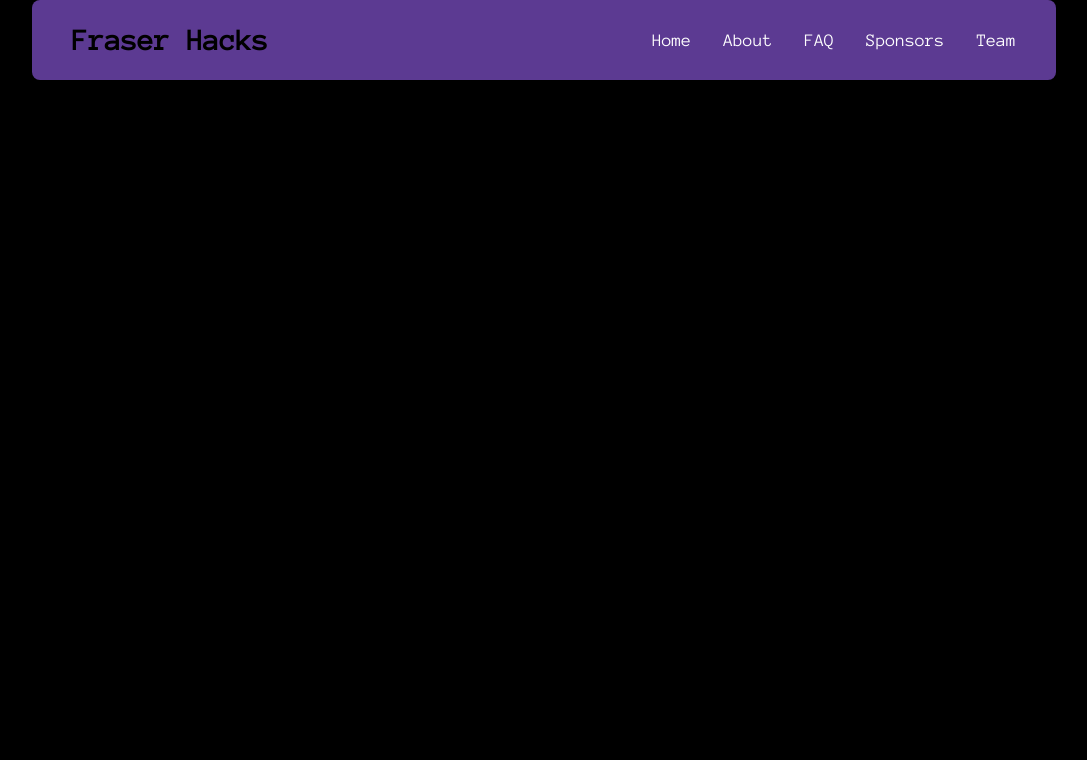
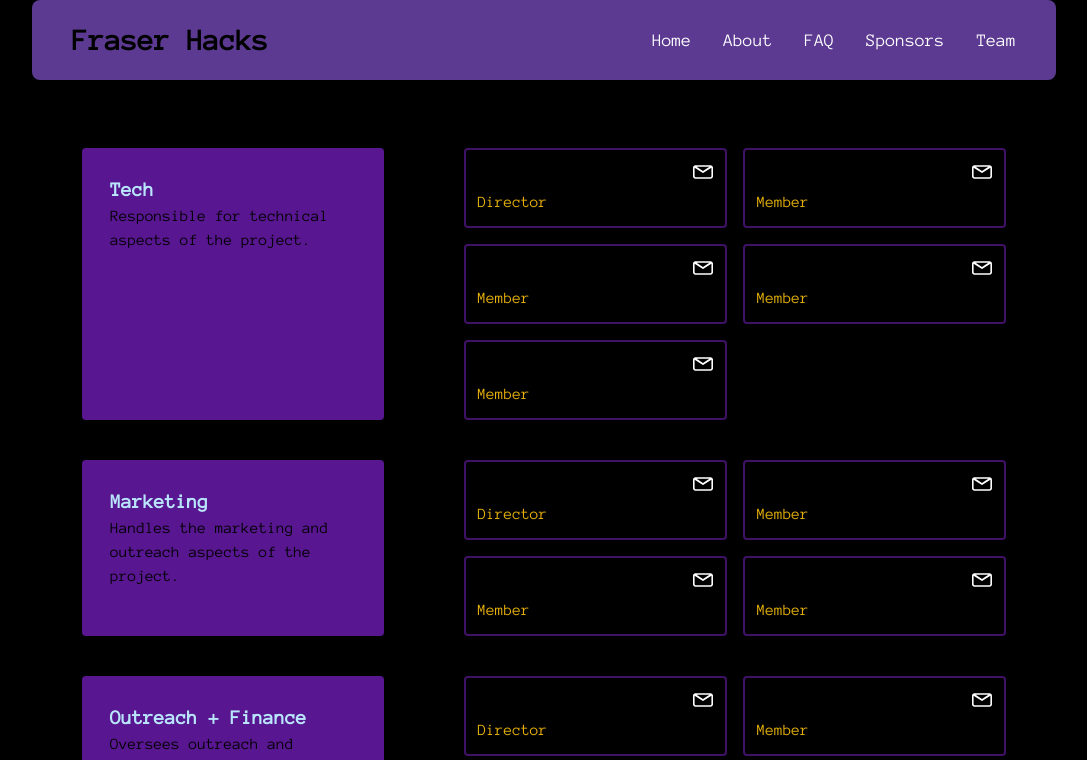
Before and after one commit to FraserHacks/fraserhacks24website, a Next.js app: page /team in a window 1280 px wide. Shown: the top 760 px of the page, without its empty margins (96-1183 px from the left). Built offline with nearby package versions, Linux system fonts and the light colour scheme.

Commit message:
styling and formatting  on the team page

```diff
--- a/components/TeamPage/TeamDepartment.tsx
+++ b/components/TeamPage/TeamDepartment.tsx
@@ -1,12 +1,46 @@
 import React from "react";
-import TeamMember from "./TeamMember";
+import TeamMember from "./TeamMember"; // Adjust path if necessary
 
-function TeamPageGrid() {
+// Define types if not imported from another file
+type TeamMemberType = {
+  name: string;
+  position: string;
+  email: string;
+};
+
+type Sector = {
+  sectorName: string;
+  description: string;
+  teamMembers: TeamMemberType[];
+};
+
+type TeamDepartmentProps = {
+  sector: Sector;
+};
+
+const TeamDepartment: React.FC<TeamDepartmentProps> = ({ sector }) => {
   return (
-    <div>
-      <TeamMember />
+    <div className="flex flex-row justify-center my-10 w-full">
+      <div className="flex flex-row w-5/6 gap-20">
+        <div className="w-2/5 p-7 bg-purple-700 bg-opacity-70 rounded">
+          <h2 className="text-sky-200 font-bold text-xl">
+            {sector.sectorName}
+          </h2>
+          <p>{sector.description}</p>
+        </div>
+        <ul className="grid grid-cols-2 gap-4 w-3/4">
+          {sector.teamMembers.map((member) => (
+            <TeamMember
+              key={member.name}
+              name={member.name}
+              position={member.position}
+              email={member.email}
+            />
+          ))}
+        </ul>
+      </div>
     </div>
   );
-}
+};
 
-export default TeamPageGrid;
+export default TeamDepartment;
--- a/components/TeamPage/TeamMember.tsx
+++ b/components/TeamPage/TeamMember.tsx
@@ -1,7 +1,34 @@
+// TeamMember.tsx
 import React from "react";
+import Image from "next/image";
 
-function TeamMember() {
-  return <div></div>;
-}
+// Define props type for TeamMember
+type TeamMemberProps = {
+  name: string;
+  position: string;
+  email: string;
+};
+
+const TeamMember: React.FC<TeamMemberProps> = ({ name, position, email }) => {
+  return (
+    <li className="flex flex-row justify-between border-2 p-3 border-purple-700 border-opacity-50 rounded h-35 w-70 transform hover:border-opacity-100 hover:scale-110 transition duration-200">
+      <div className="">
+        <div className="text-lg">{name}</div>
+        <div className="text-yellow-500">{position}</div>
+      </div>
+      <div className="">
+        <a href="https://www.instagram.com/fraserhacks2024" target="_blank">
+          <Image
+            src="/socials/Email-Social-Icon.svg"
+            alt="Gmail Link"
+            width={20}
+            height={20}
+            id="gmail"
+          />
+        </a>
+      </div>
+    </li>
+  );
+};
 
 export default TeamMember;
--- a/src/pages/team/index.tsx
+++ b/src/pages/team/index.tsx
@@ -1,8 +1,92 @@
 import Link from "next/link";
 import Head from "next/head";
-import TeamPageGrid from "@/components/TeamPage/TeamPageGrid";
 import "../../../app/globals.css";
 import Navbar from "@/components/Navbar";
+import TeamDepartment from "@/components/TeamPage/TeamDepartment";
+
+type TeamMember = {
+  name: string;
+  position: string;
+  email: string;
+};
+
+type Sector = {
+  sectorName: string;
+  description: string;
+  teamMembers: TeamMember[];
+};
+const sectors: Sector[] = [
+  {
+    sectorName: "Tech",
+    description: "Responsible for technical aspects of the project.",
+    teamMembers: [
+      { name: "Edward Wang", position: "Director", email: "738572@pdsb.net" },
+      { name: "Sohum Padhye", position: "Member", email: "795804@pdsb.net" },
+      { name: "Aditya Rajesh", position: "Member", email: "815369@pdsb.net" },
+      { name: "Darsh Gupta", position: "Member", email: "1023835@pdsb.net" },
+      { name: "Jason Chou", position: "Member", email: "778130@pdsb.net" },
+    ],
+  },
+  {
+    sectorName: "Marketing",
+    description: "Handles the marketing and outreach aspects of the project.",
+    teamMembers: [
+      {
+        name: "Tharaka Thurairasa",
+        position: "Director",
+        email: "734859@pdsb.net",
+      },
+      { name: "Mei Ka Pow", position: "Member", email: "893100@pdsb.net" },
+      {
+        name: "Amrita Rajaram",
+        position: "Member",
+        email: "782630@pdsb.net",
+      },
+      {
+        name: "Tarek Chanouha",
+        position: "Member",
+        email: "980858@pdsb.net",
+      },
+    ],
+  },
+  {
+    sectorName: "Outreach + Finance",
+    description: "Oversees outreach and financial planning.",
+    teamMembers: [
+      {
+        name: "Maitreyee Gangal",
+        position: "Director",
+        email: "1012833@pdsb.net",
+      },
+      { name: "Johnson Yu", position: "Member", email: "867570@pdsb.net" },
+      { name: "Prerana Sil", position: "Member", email: "975794@pdsb.net" },
+      { name: "Irene Wang", position: "Member", email: "899545@pdsb.net" },
+      { name: "Darren Yip", position: "Member", email: "789147@pdsb.net" },
+      { name: "Jason Chou", position: "Member", email: "778130@pdsb.net" }, // Also in Tech
+    ],
+  },
+  {
+    sectorName: "Logistics",
+    description: "Coordinates logistics and event planning.",
+    teamMembers: [
+      { name: "Claire Wang", position: "Director", email: "813338@pdsb.net" },
+      { name: "Brian Zhao", position: "Member", email: "778247@pdsb.net" },
+      {
+        name: "Aaradhana Vijaykrishnan",
+        position: "Member",
+        email: "815369@pdsb.net",
+      },
+      {
+        name: "Danny Kenneth",
+        position: "Member",
+        email: "1021722@pdsb.net",
+      },
+      { name: "Grace Zhang", position: "Member", email: "872984@pdsb.net" },
+      { name: "Arnav Kute", position: "Member", email: "1018061@pdsb.net" },
+    ],
+  },
+];
+
 const TeamPage = () => {
   return (
     <>
@@ -12,9 +96,13 @@ const TeamPage = () => {
       </Head>
       <Navbar />
       <main
-        className={` min-h-screen flex flex-col items-center justify-start p-7 space-y-12 bg-black `}
+        className={`min-h-screen flex flex-col items-center justify-start p-7 space-y-12 bg-black`}
       >
-        <div id="home" className="mt-20"></div>
+        <div id="team" className="mt-20">
+          {sectors.map((sector) => (
+            <TeamDepartment key={sector.sectorName} sector={sector} />
+          ))}
+        </div>
       </main>
     </>
   );
```
Also changed, not shown: public/socials/Email-Social-Icon.svg (added), 1 other file (tests, documents, lock files or other folders).
